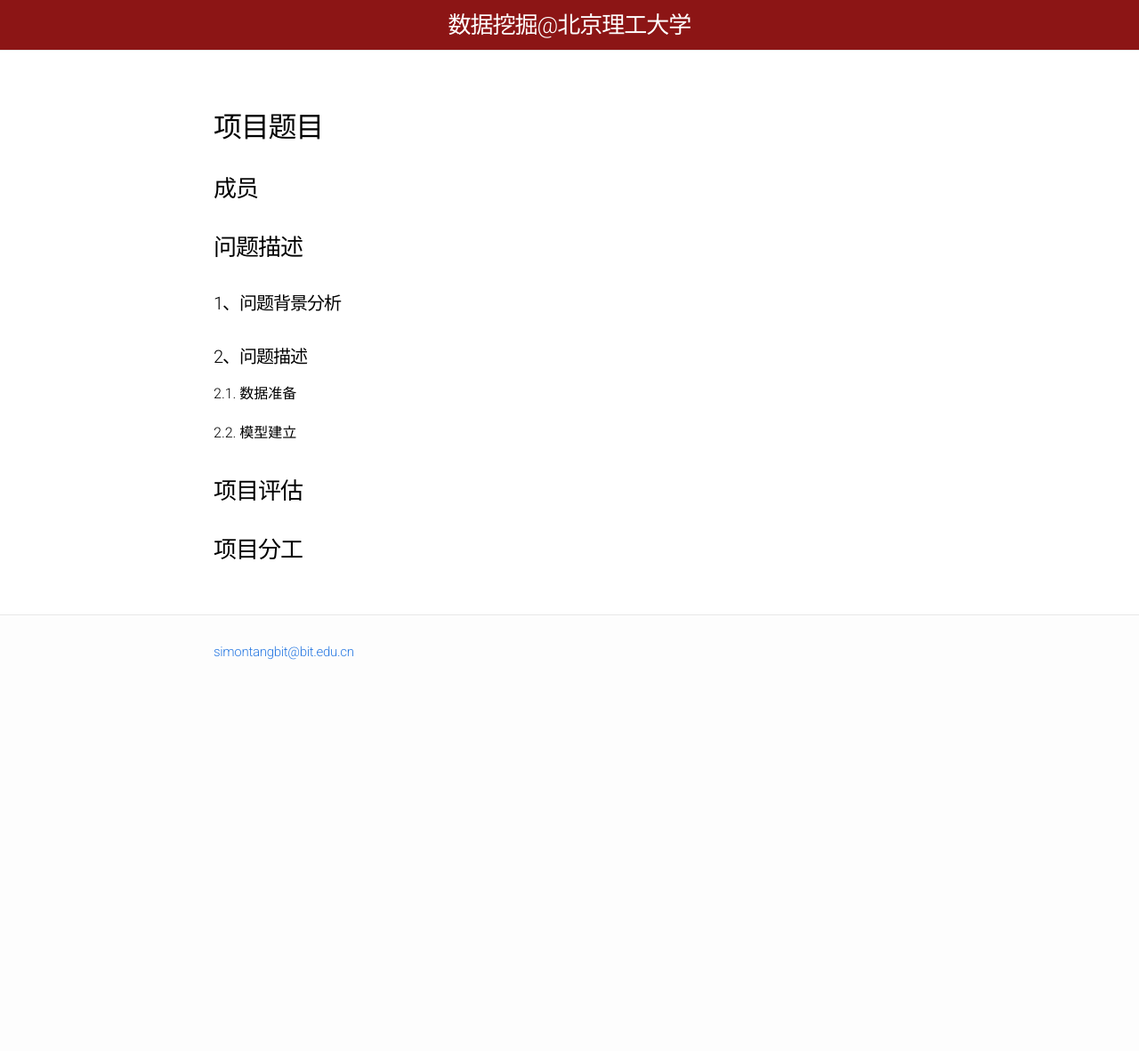
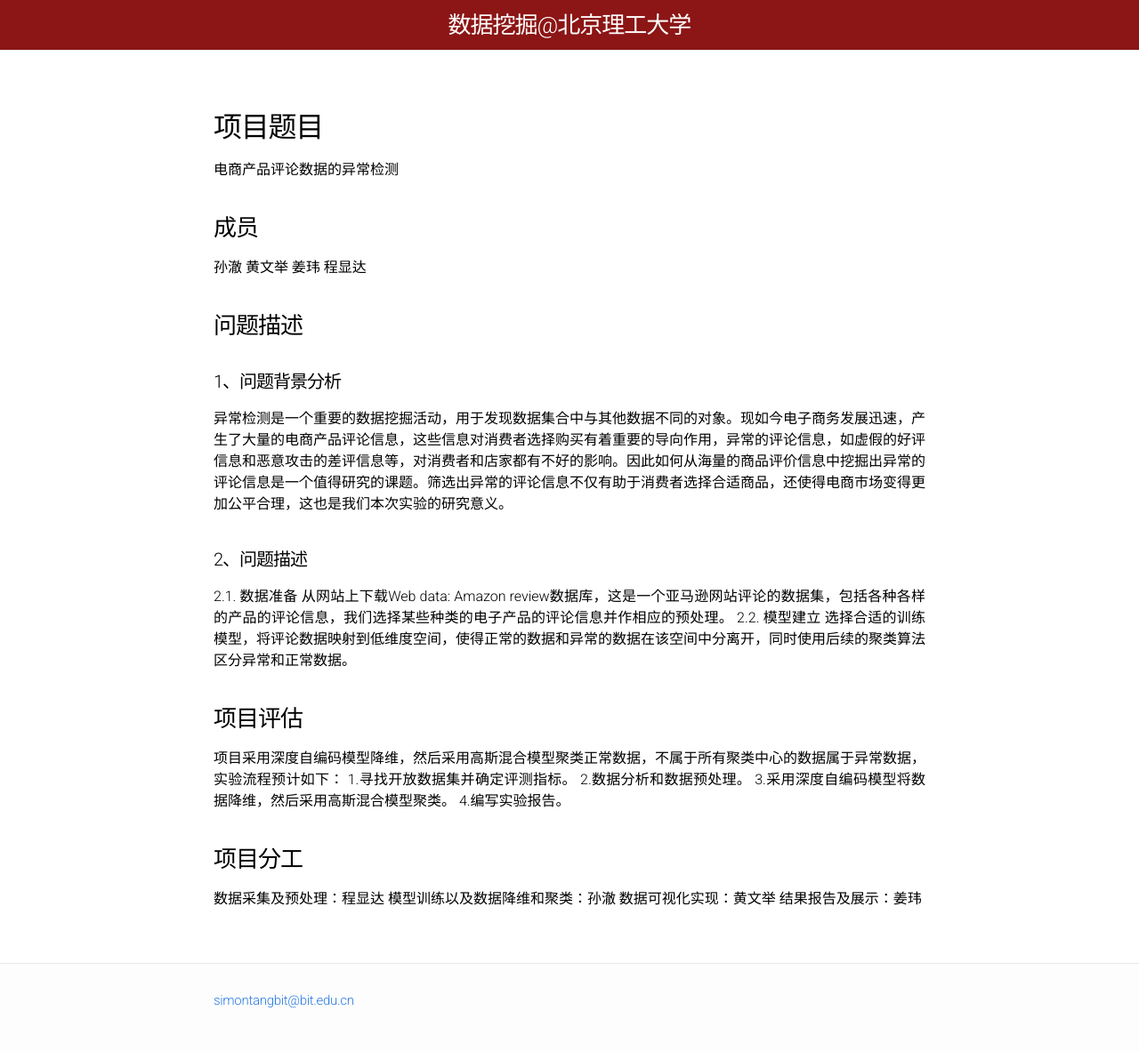
Before and after one commit to BITDM/bitdm.github.io, a Jekyll site: the page built from 2018/projects/P03/proposal.md, in a window 1280 px wide. Shown: the whole page at 89% size. Built offline with Jekyll 4.4.1, drawn with Linux system fonts in a browser that asks for light colours; our own code applies the rules of GitHub Pages for plain Markdown files; before the commit the page ends 900 px from its top, so only the background shows below that.

Commit message:
p03_proposal提交

```diff
--- a/2018/projects/P03/proposal.md
+++ b/2018/projects/P03/proposal.md
@@ -5,19 +5,30 @@ permalink: /2018/projects/p03/proposal/
 ---
 
 ## 项目题目
-
+电商产品评论数据的异常检测
 ### 成员
-
+孙澈
+黄文举
+姜玮
+程显达
 ### 问题描述
 
 #### 1、问题背景分析
-
+异常检测是一个重要的数据挖掘活动，用于发现数据集合中与其他数据不同的对象。现如今电子商务发展迅速，产生了大量的电商产品评论信息，这些信息对消费者选择购买有着重要的导向作用，异常的评论信息，如虚假的好评信息和恶意攻击的差评信息等，对消费者和店家都有不好的影响。因此如何从海量的商品评价信息中挖掘出异常的评论信息是一个值得研究的课题。筛选出异常的评论信息不仅有助于消费者选择合适商品，还使得电商市场变得更加公平合理，这也是我们本次实验的研究意义。
 #### 2、问题描述
 
 2.1. 数据准备
-
+从网站上下载Web data: Amazon review数据库，这是一个亚马逊网站评论的数据集，包括各种各样的产品的评论信息，我们选择某些种类的电子产品的评论信息并作相应的预处理。
 2.2. 模型建立
-
+选择合适的训练模型，将评论数据映射到低维度空间，使得正常的数据和异常的数据在该空间中分离开，同时使用后续的聚类算法区分异常和正常数据。
 ### 项目评估
-
+项目采用深度自编码模型降维，然后采用高斯混合模型聚类正常数据，不属于所有聚类中心的数据属于异常数据，实验流程预计如下：
+1.寻找开放数据集并确定评测指标。
+2.数据分析和数据预处理。
+3.采用深度自编码模型将数据降维，然后采用高斯混合模型聚类。
+4.编写实验报告。
 ### 项目分工
+数据采集及预处理：程显达
+模型训练以及数据降维和聚类：孙澈
+数据可视化实现：黄文举
+结果报告及展示：姜玮
```
